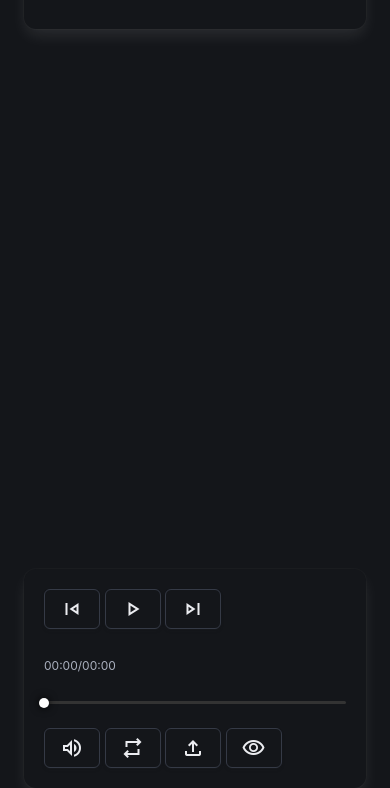
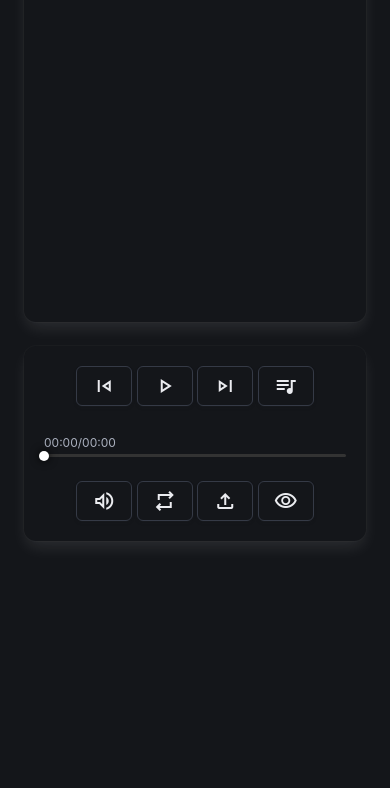
Before and after one commit to GrumpyMusician/spreadsheetplayer, a plain HTML site: page index.html in a window 390 px wide. Shown: the part 163-951 px from the top of the page. After the commit the page ends 844 px from the top, so only its background shows below. Drawn offline with nearby package versions, Linux system fonts and the light colour scheme.

Commit message:
mobile friendl

```diff
--- a/index.html
+++ b/index.html
@@ -11,14 +11,14 @@
     </head>
     <body class = "px-5 py-5 is-fullheight">
         <div class="columns is-variable">
-            <div class = "column is-three-fifths">
+            <div class = "column is-three-fifths" id = "visualcolumn">
                 <div class="box videoContainer">
                     <div class = "player is-clipped">
                         <div class = "player" id="player"></div>
                     </div>
                 </div>
             </div>
-            <div class = "column is-two-fifths">
+            <div class = "column is-two-fifths" id = "queuecolumn">
                 <div class="box videoContainer">
                     <div class = "subtitle is-3">
                         Music
@@ -32,19 +32,20 @@
             </div>
         </div>
 
-        <div class = "box">
+        <div class = "box" id = "mediacenter">
             <div class = "columns">
-                <div class = "column is-narrow">
+                <div class = "column is-narrow is-align-items-center">
                     <span>
                         <button class="button" onclick = "prevSong()"><span class="material-symbols-outlined">skip_previous</span></button>
                         <button class="button" onclick="toggleablePause()"><span id = "toggleablePause" class="material-symbols-outlined">play_arrow</span></button> <!--Could be pause-->
                         <button class="button" onclick = "nextSong()" ><span class="material-symbols-outlined">skip_next</span></button>
+                        <button class="button" onclick = "toggleableMusicQueue(true)" id = "getQueueButton"><span class="material-symbols-outlined">queue_music</span></button>
                     </span>
                 </div>
                 <div class = "column">
                     <span class = "fixed-grid has-1-cols">
                         <div class = "cell mt-1">
-                            <div class = "columns">
+                            <div class = "columns is-mobile is-gapless">
                                 <div class = "column is-narrow">
                                     <div id = "timestamp" class = "is-size-7">00:00/00:00</div>
                                 </div>
@@ -61,7 +62,7 @@
                         </div>
                     </span>
                 </div>
-                <div class = "column is-narrow">
+                <div class = "column is-narrow is-align-items-center">
                     <span>
                         <button class="button" onclick="toggleableVolume()"><span id = "toggleableVolume" class="material-symbols-outlined">volume_up</span></button>
                         <button class="button" onclick="toggleableRepeat()"><span id = "toggleableRepeat" class="material-symbols-outlined">repeat</span></button>
--- a/script.js
+++ b/script.js
@@ -58,6 +58,24 @@ function onPlayerStateChange(event){
     }
     else {
         button.textContent = "pause";
+    }
+}
+
+function toggleableMusicQueue(throughButton){
+    const div1 = document.getElementById('queuecolumn');
+    const div2 = document.getElementById('visualcolumn');
+
+    if (throughButton){
+        if (div1.style.display === 'none' || div1.style.display === '') {
+            div1.style.display = 'flex';
+            div2.style.display = 'none';
+        } else {
+            div1.style.display = 'none';
+            div2.style.display = 'block';
+        }
+    } else {
+        div1.style.display = '';
+        div2.style.display = '';
     }
 }
 
@@ -523,3 +541,22 @@ function deobfuscatePage() {
     }
     walk(document.body);
 }
+
+function adjustVideoHeight() {
+    const queue = document.querySelector('#mediacenter');
+    const video = document.querySelector('.videoContainer');
+
+    if (!queue || !video) return;
+
+    let queueHeight = queue.offsetHeight + 68;
+    let viewportHeight = window.innerHeight;
+
+    document.documentElement.style.setProperty('--mobilevideoheight', (viewportHeight - queueHeight) + 'px');
+
+    toggleableMusicQueue(false);
+}
+
+adjustVideoHeight();
+
+window.addEventListener('resize', adjustVideoHeight);
+window.addEventListener('orientationchange', adjustVideoHeight);
--- a/styles.css
+++ b/styles.css
@@ -1,11 +1,11 @@
+:root {
+    --mobilevideoheight: 60vh;
+}
+
 html, body {
     height: 100%;
-    /*overflow: hidden;*/
+    overflow: hidden;
     scrollbar-width: none;
-}
-
-.columns.is-variable{
-    height: 89%;
 }
 
 .column {
@@ -13,11 +13,56 @@ html, body {
     flex-direction: column;
 }
 
-.videoContainer {
+@media screen and (max-width: 768px) {
+    #queuecolumn{
+        display: none;
+    }
+
+    .videoContainer {
+        height: var(--mobilevideoheight);
+        display: flex;
+        flex-direction: column;
+        overflow: hidden;
+    }
+}
+
+@media screen and (min-width: 768px) {
+    .columns.is-variable{
+        height: 89%;
+    }
+
+    #getQueueButton{
+        display: none;
+    }
+
+    #queuecolumn{
+        display: flex;
+    }
+
+    #visualcolumn{
+        display: block;
+    }
+
+    .videoContainer {
+        height: var(--mobilevideoheight);
+        flex: 1;
+        display: flex;
+        flex-direction: column;
+        overflow: hidden;
+    }
+}
+
+.columns .column .has-text-centered {
+    white-space: nowrap;
+    overflow: hidden;
+}
+
+#musicMetadata{
+    padding-left: 10px;
     flex: 1;
-    display: flex;
-    flex-direction: column;
+    min-width: 0;
     overflow: hidden;
+    text-overflow: ellipsis;
 }
 
 .videoContainer .fixed-grid,
```
